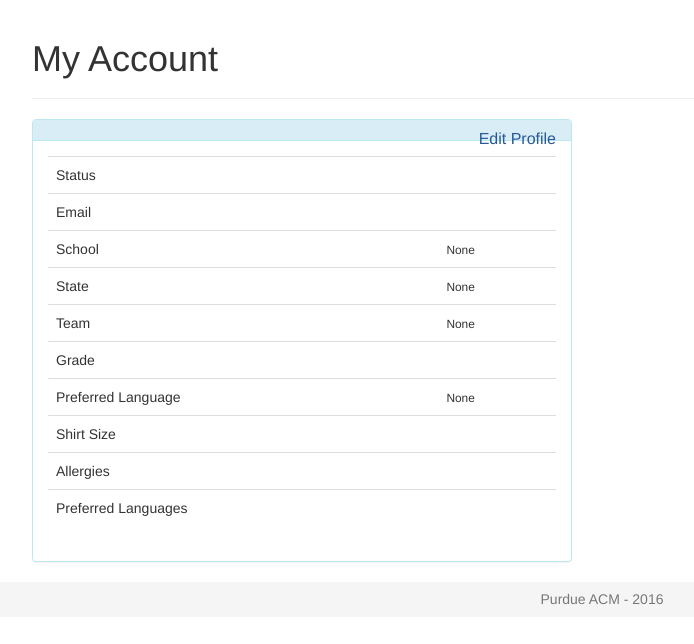
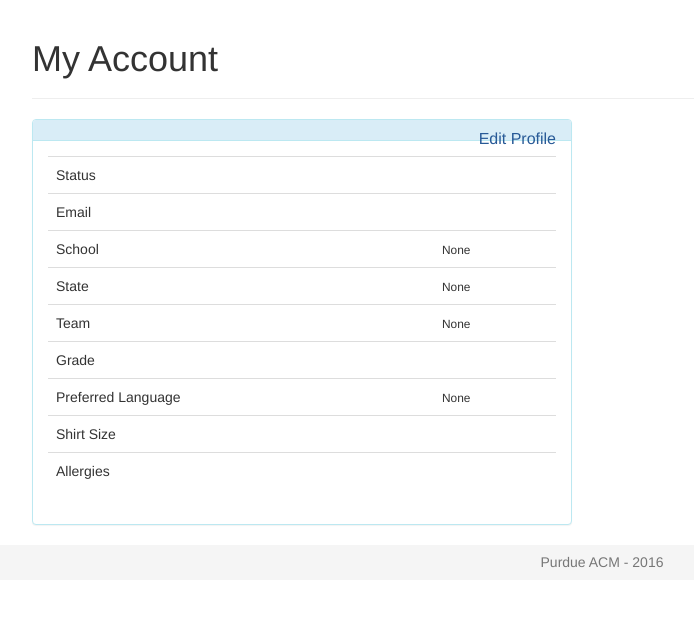
Before and after one commit to oggnik/acm-hscc, a Python web app: template hscc/templates/account/home.html in a window 1280 px wide. Shown: the part 51-695 px from the top of the page, without its empty margins (38-732 px from the left). Run offline with Jinja, Linux system fonts and the light colour scheme; the template is opened without the code that fills it, so the values that code supplies are empty.

Commit message:
removed duplicate field for pl

```diff
--- a/hscc/templates/account/home.html
+++ b/hscc/templates/account/home.html
@@ -89,10 +89,6 @@
                   <td>Allergies</td>
                   <td>{{ current_user.allergies.text }}</td>
                 </tr>
-                <tr>
-                  <td>Preferred Languages</td>
-                  <td>{{ current_user.language.name }}</td>
-                </tr>
                 {% if current_user.is_admin %}
                   <tr>
                     <td colspan="2"><font color="red">Admin Account</font></td>
```
